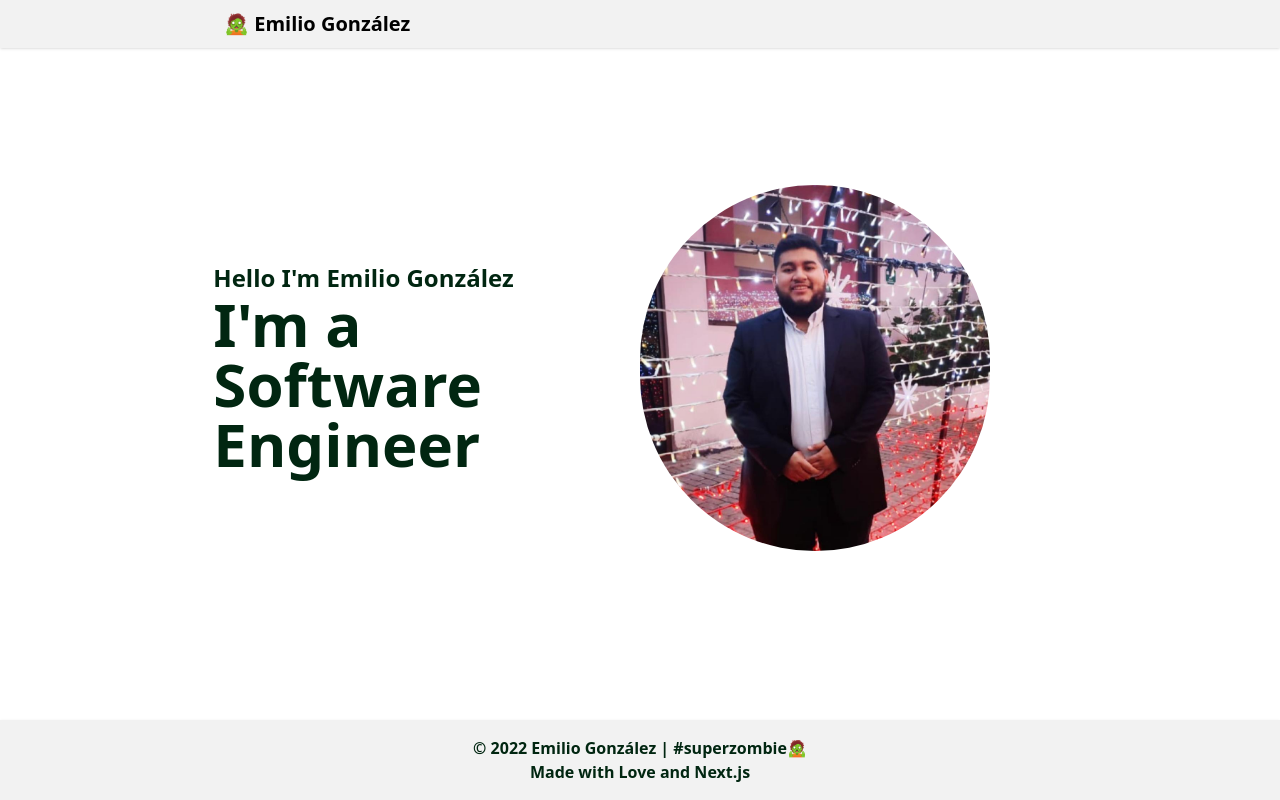
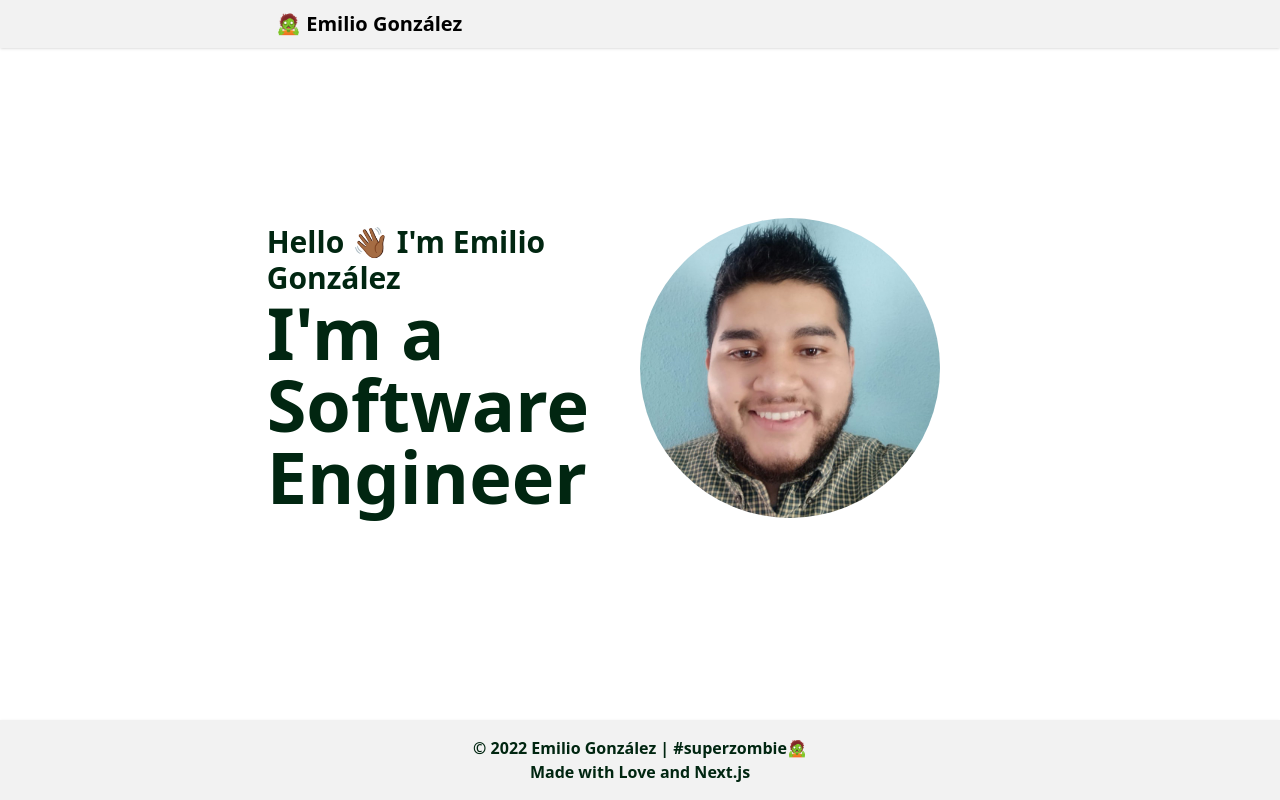
Before and after one commit to emiliotsx/emiliogonzalez, a Next.js app: page / in a window 1280 px wide. Built offline with nearby package versions, Linux system fonts and the light colour scheme.

Commit message:
cambio de estructura de pagina y se agrego el favicon

```diff
--- a/src/components/header.tsx
+++ b/src/components/header.tsx
@@ -2,7 +2,7 @@ export const Header = () => {
   return (
     <header>
       <nav className="bg-sz-white shadow dark:bg-sz-white px-2 sm:px-4 py-2.5">
-        <div className="container flex flex-wrap justify-between items-center mx-auto w-8/12">
+        <div className="container flex flex-wrap justify-between items-center mx-auto w-7/12">
           <span className="self-center text-xl font-semibold whitespace-nowrap dark:text-sz-secondary">
             🧟 Emilio González
           </span>
--- a/src/pages/index.tsx
+++ b/src/pages/index.tsx
@@ -5,17 +5,17 @@ import Profile from '@/assets/images/profile.jpeg';
 
 function Home() {
   return (
-    <section className='flex flex-row items-center min-h-[80vh] w-8/12 text-sz-secondary font-bold text-6xl' style={{ margin: '0 auto' }}>
-      <div className="basis-1/2">
-        <h1 className='text-2xl'>Hello I'm Emilio González</h1>
-        <h1 className=''>I'm a Software Engineer</h1>
+    <section className='home min-h-[80vh] w-7/12 text-sz-secondary font-bold'>
+      <div className="basis-1/2 home__description">
+        <h1 className='text-3xl home__description-title'>Hello 👋🏾 I'm Emilio González</h1>
+        <h1 className='text-7xl home__description-subtitle'>I'm a Software Engineer</h1>
       </div>
-      <div className="basis-1/2 text-center">
+      <div className="basis-1/2 text-center home__profile">
         <Image
           src={Profile}
           alt="Emilio Gonzalez"
-          height={350}
-          width={350}
+          height={300}
+          width={300}
           layout="fixed"
           className='rounded-full'
         />
--- a/src/styles/index.css
+++ b/src/styles/index.css
@@ -1,23 +1,32 @@
-.gradient {
-  animation: gradient 10s ease-in-out infinite;
-  background: linear-gradient(to right, #2B8C44, #F2BC1B, #012611);
-  background-size: 300%;
-  text-align: center;
-  -webkit-background-clip: text;
-          background-clip: text;
-  -webkit-text-fill-color: transparent;
+.home {
+  display: flex;
+  justify-content: center;
+  align-items: center;
+  margin: 0 auto;
 }
 
-@keyframes gradient {
-  0% {
-    background-position: 0 50%
+@media (width <= 640px) {
+  .home {
+    width: 90% !important;
+    flex-direction: column-reverse;
+    margin: 0 auto;
+    min-height: 85vh !important;
   }
 
-  50% {
-    background-position: 100% 50%
+  .home__description {
+    text-align: center;
+    padding: 1.5rem;
   }
 
-  100% {
-    background-position: 0 50%
+  .home__description-title {
+    font-size: 1rem !important;
+  }
+
+  .home__description-subtitle {
+    font-size: 2rem !important;
+  }
+
+  .home__profile {
+    padding: 1.5rem;
   }
 }
```
Also changed, not shown: src/assets/images/profile.jpeg.
